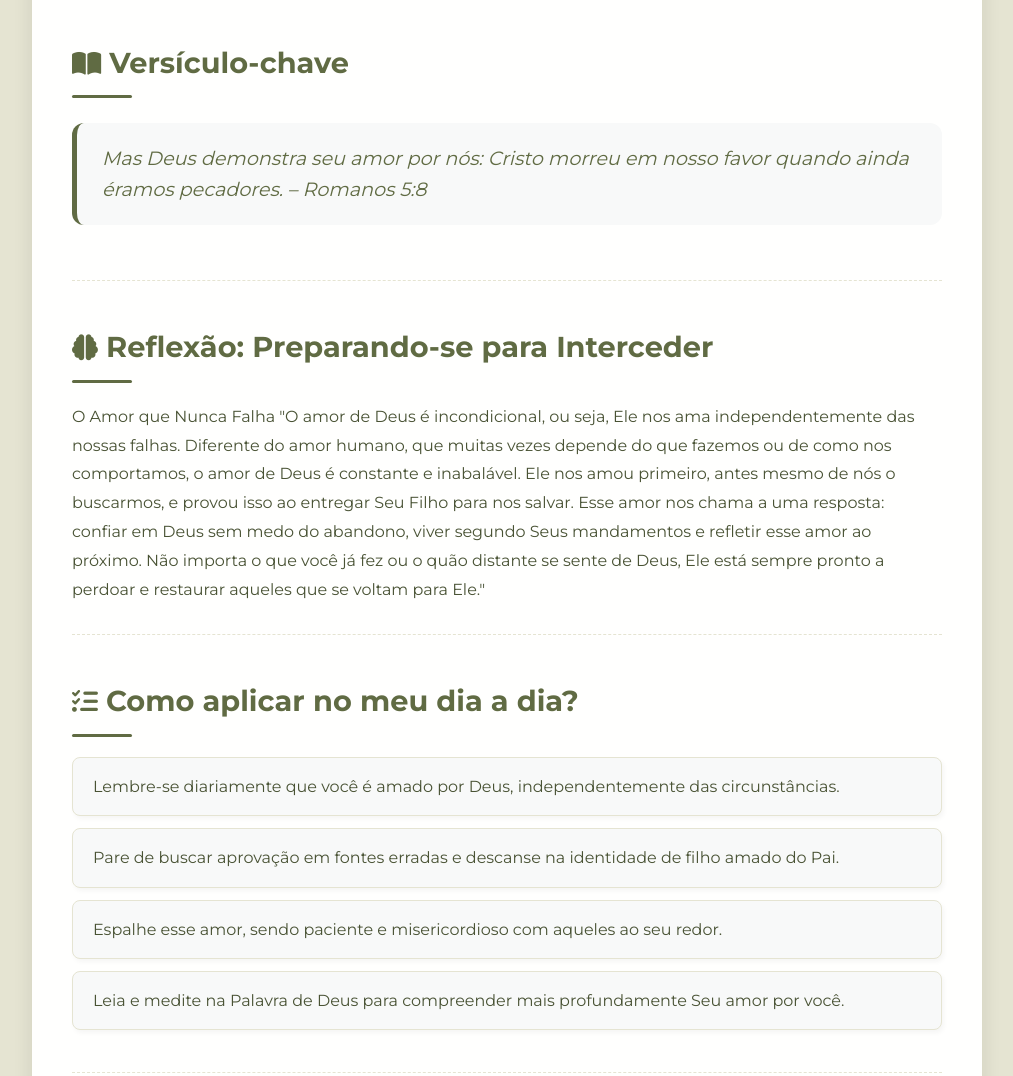
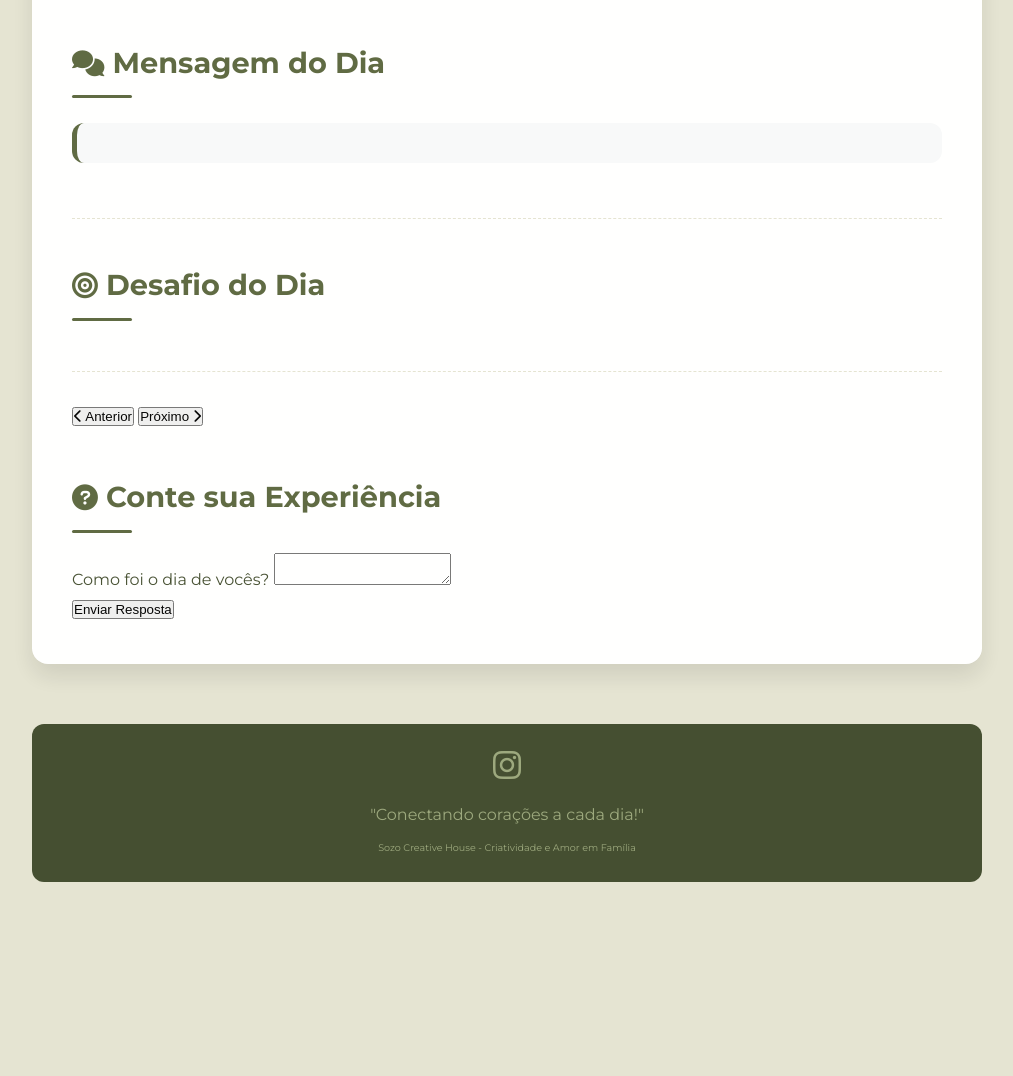
Before and after one commit to sozocreativehouse/diariocomopai, a plain HTML site: page index.html in a window 1280 px wide. Shown: the part 374-1450 px from the top of the page, without its empty margins (133-1146 px from the left). After the commit the page ends 1286 px from the top, so only its background shows below. Drawn offline with nearby package versions, Linux system fonts and the light colour scheme.

Commit message:
new instragram link

```diff
--- a/index.html
+++ b/index.html
@@ -4,7 +4,7 @@
 <head>
   <meta charset="UTF-8">
   <meta name="viewport" content="width=device-width, initial-scale=1.0">
-    <title>Diário com o Pai</title>
+  <title>Desafio Mãe e Filho - Conexão</title>
   <link rel="stylesheet" href="index.css">
   <link rel="icon" type="image/png" href="fiveicon.png">
   <link
@@ -16,29 +16,16 @@
 <body>
   <div class="container">
     <header>
-            <h1>Mãos Limpas e Coração Puro</h1>
+      <h1>Desafio – 30 Dias de Conexão entre Mãe e Filho</h1>
+      <!-- Aqui será exibido o nome da semana -->
       <div id="tema-header"></div>
     </header>
     <main>
-            <section class="versiculo-section">
+      <section class="mensagem-section">
         <p class="section-title">
-                    <i class="fas fa-book-open" style="color: #5d6840; font-size: 0.9em;"></i> Versículo-chave
+          <i class="fas fa-comments" style="color: #5d6840; font-size: 0.9em;"></i> Mensagem do Dia
         </p>
-                <blockquote id="versiculo"></blockquote>
-            </section>
-            <section class="reflexao-section">
-                <p class="section-title">
-                    <i class="fas fa-brain" style="color: #5d6840; font-size: 0.9em;"></i> Reflexão: Preparando-se para
-                    Interceder
-                </p>
-                <p id="reflexao"></p>
-            </section>
-            <section class="aplicacao-section">
-                <p class="section-title">
-                    <i class="fas fa-tasks" style="color: #5d6840; font-size: 0.9em;"></i> Como aplicar no meu dia a
-                    dia?
-                </p>
-                <div id="aplicacao"></div>
+        <blockquote id="mensagem"></blockquote>
       </section>
       <section class="desafio-section">
         <p class="section-title">
@@ -46,36 +33,35 @@
         </p>
         <p id="desafio"></p>
       </section>
-            <section class="oracao-section">
+      <nav class="navigation">
+        <button id="prev-btn"><i class="fas fa-chevron-left"></i> Anterior</button>
+        <span id="contador"></span>
+        <button id="next-btn">Próximo <i class="fas fa-chevron-right"></i></button>
+      </nav>
+      <section class="experiencia-section">
         <p class="section-title">
-                    <i class="fas fa-hands-praying" style="color: #5d6840; font-size: 0.9em;"></i> Oração do Dia
+          <i class="fas fa-question-circle" style="color: #5d6840; font-size: 0.9em;"></i> Conte sua Experiência
         </p>
-                <blockquote id="oracao"></blockquote>
-            </section>
-
-            <section class="perguntas-section">
-                <p class="section-title">
-                    <i class="fas fa-question-circle" style="color: #5d6840; font-size: 0.9em;"></i> Conte sua
-                    Experiência
-                </p>
-                <form id="perguntasForm" action="https://formspree.io/f/mdkelkgw" method="POST">
-                    <div id="perguntasContainer"></div>
-                    <input type="hidden" name="_next" value="https://seusite.github.io/obrigado.html">
-                    <button type="submit">Enviar Respostas</button>
+        <form id="experienciaForm" action="https://formspree.io/f/seuformid" method="POST">
+          <div id="experienciaContainer">
+            <div class="experiencia-item">
+              <label for="experiencia_text">Como foi o dia de vocês?</label>
+              <textarea id="experiencia_text" name="experiencia_text" required></textarea>
+            </div>
+          </div>
+          <input type="hidden" name="_next" value="obrigado.html">
+          <button type="submit">Enviar Resposta</button>
         </form>
       </section>
     </main>
   </div>
-
   <footer>
-        <a href="https://www.instagram.com/zosocreativehouse/" target="_blank">
+    <a href="https://www.instagram.com/sozocreativehouse/?igsh=YzB6cnpyOHR5dmps#" target="_blank">
       <i class="fab fa-instagram"></i>
     </a>
-        <p>"Onde você vê um fim,<br>Jesus vê um novo começo de amor e salvação!"</p>
-        <p class="developer" style="font-size: 0.6em;">Sozo Creative House - Um lugar de criatividade inspirada por Deus
-        </p>
+    <p>"Conectando corações a cada dia!"</p>
+    <p class="developer" style="font-size: 0.6em;">Sozo Creative House - Criatividade e Amor em Família</p>
   </footer>
-
   <script src="index.js"></script>
 </body>
 
```
Lines whose indentation alone changed are shown as unchanged.
